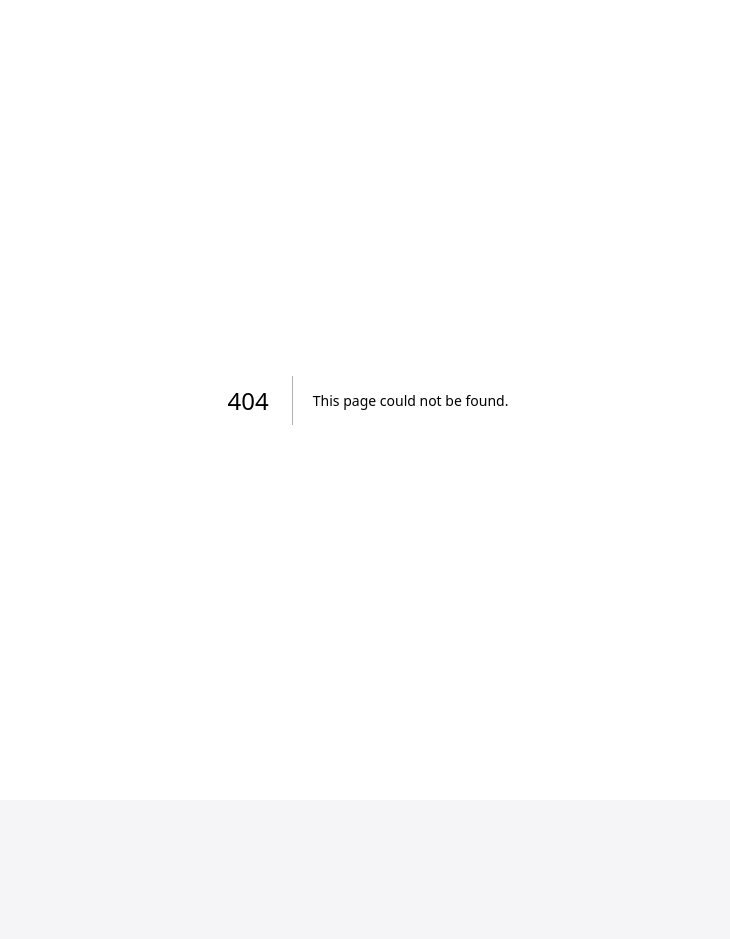
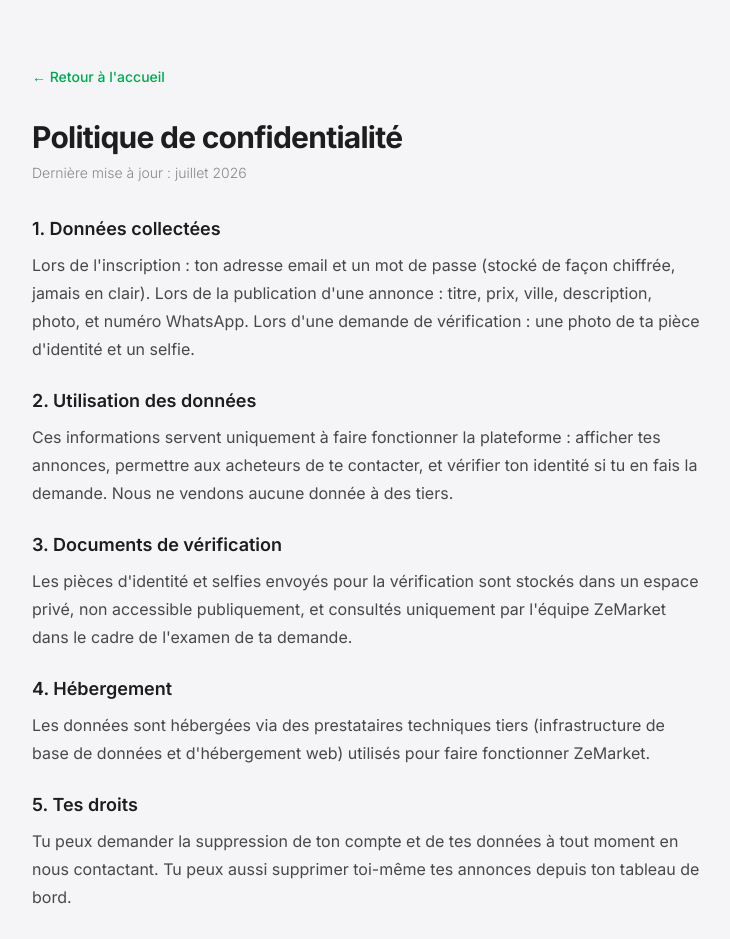
Before and after one commit to massived66-ops/Zemarket, a Next.js app: page /confidentialite in a window 1280 px wide. Before the commit this address had no page. Shown: the top 939 px of the page, without its empty margins (272-1002 px from the left). Before the commit the page ends 800 px from the top, so only its background shows below. Built offline with nearby package versions, Linux system fonts and the light colour scheme.

Commit message:
Create page.tsx

```diff
--- /dev/null
+++ b/app/confidentialite/page.tsx
@@ -0,0 +1,77 @@
+import Link from "next/link";
+
+export default function ConfidentialitePage() {
+  return (
+    <main className="min-h-screen bg-[#F5F5F7] px-4 py-16">
+      <div className="mx-auto max-w-2xl">
+        <Link href="/" className="mb-8 inline-block text-sm font-medium text-[#00A651]">
+          ← Retour à l'accueil
+        </Link>
+
+        <h1 className="text-3xl font-bold tracking-tight text-[#1D1D1F]">
+          Politique de confidentialité
+        </h1>
+        <p className="mt-2 text-sm font-light text-[#1D1D1F]/50">
+          Dernière mise à jour : {new Date().toLocaleDateString("fr-FR", { year: "numeric", month: "long" })}
+        </p>
+
+        <div className="mt-8 flex flex-col gap-6 text-[#1D1D1F]/80">
+          <section>
+            <h2 className="mb-2 text-lg font-semibold text-[#1D1D1F]">1. Données collectées</h2>
+            <p className="leading-7">
+              Lors de l'inscription : ton adresse email et un mot de passe (stocké de façon
+              chiffrée, jamais en clair). Lors de la publication d'une annonce : titre, prix, ville,
+              description, photo, et numéro WhatsApp. Lors d'une demande de vérification : une photo
+              de ta pièce d'identité et un selfie.
+            </p>
+          </section>
+
+          <section>
+            <h2 className="mb-2 text-lg font-semibold text-[#1D1D1F]">2. Utilisation des données</h2>
+            <p className="leading-7">
+              Ces informations servent uniquement à faire fonctionner la plateforme : afficher tes
+              annonces, permettre aux acheteurs de te contacter, et vérifier ton identité si tu en
+              fais la demande. Nous ne vendons aucune donnée à des tiers.
+            </p>
+          </section>
+
+          <section>
+            <h2 className="mb-2 text-lg font-semibold text-[#1D1D1F]">3. Documents de vérification</h2>
+            <p className="leading-7">
+              Les pièces d'identité et selfies envoyés pour la vérification sont stockés dans un
+              espace privé, non accessible publiquement, et consultés uniquement par l'équipe
+              ZeMarket dans le cadre de l'examen de ta demande.
+            </p>
+          </section>
+
+          <section>
+            <h2 className="mb-2 text-lg font-semibold text-[#1D1D1F]">4. Hébergement</h2>
+            <p className="leading-7">
+              Les données sont hébergées via des prestataires techniques tiers (infrastructure de
+              base de données et d'hébergement web) utilisés pour faire fonctionner ZeMarket.
+            </p>
+          </section>
+
+          <section>
+            <h2 className="mb-2 text-lg font-semibold text-[#1D1D1F]">5. Tes droits</h2>
+            <p className="leading-7">
+              Tu peux demander la suppression de ton compte et de tes données à tout moment en nous
+              contactant. Tu peux aussi supprimer toi-même tes annonces depuis ton tableau de bord.
+            </p>
+          </section>
+
+          <section>
+            <h2 className="mb-2 text-lg font-semibold text-[#1D1D1F]">6. Contact</h2>
+            <p className="leading-7">
+              Pour toute question sur tes données, écris-nous à{" "}
+              <a href="mailto:lakoujieedwing5@gmail.com" className="text-[#00A651] underline">
+                lakoujieedwing5@gmail.com
+              </a>
+              .
+            </p>
+          </section>
+        </div>
+      </div>
+    </main>
+  );
+      }
```
